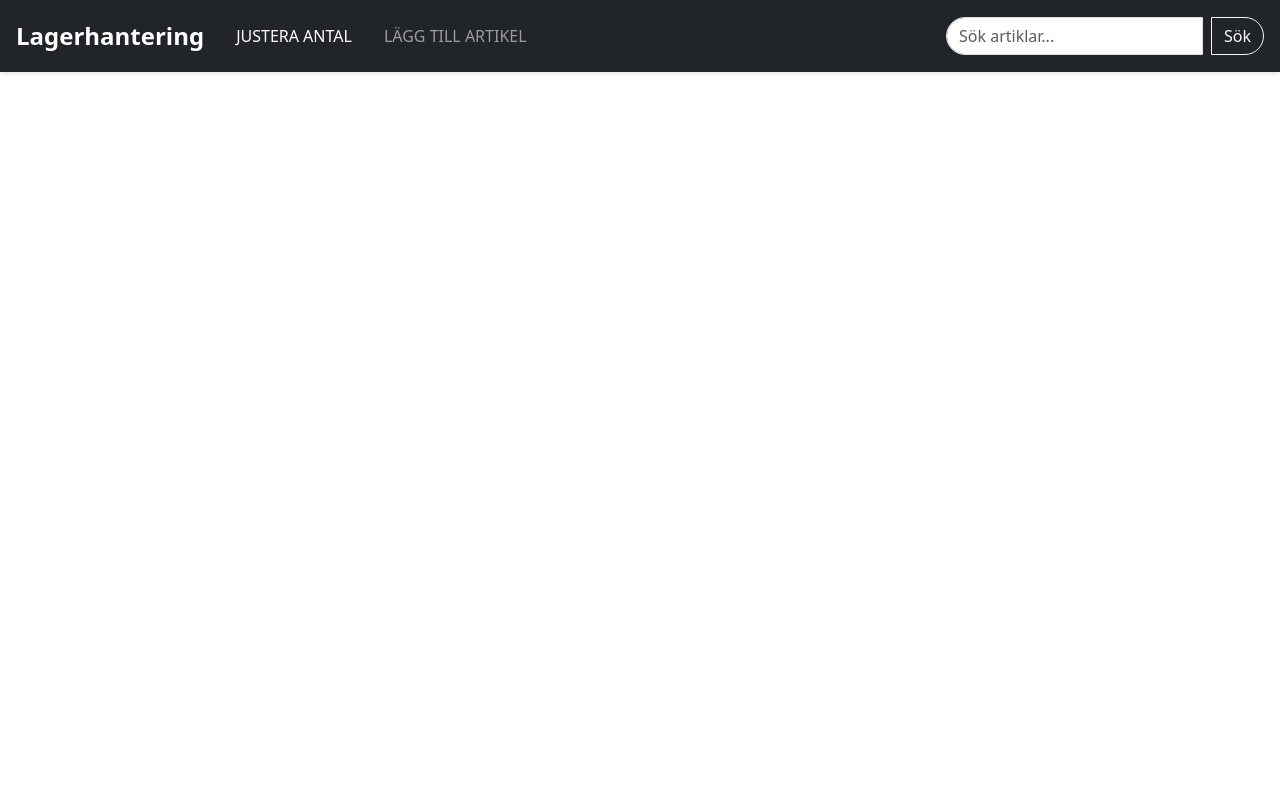
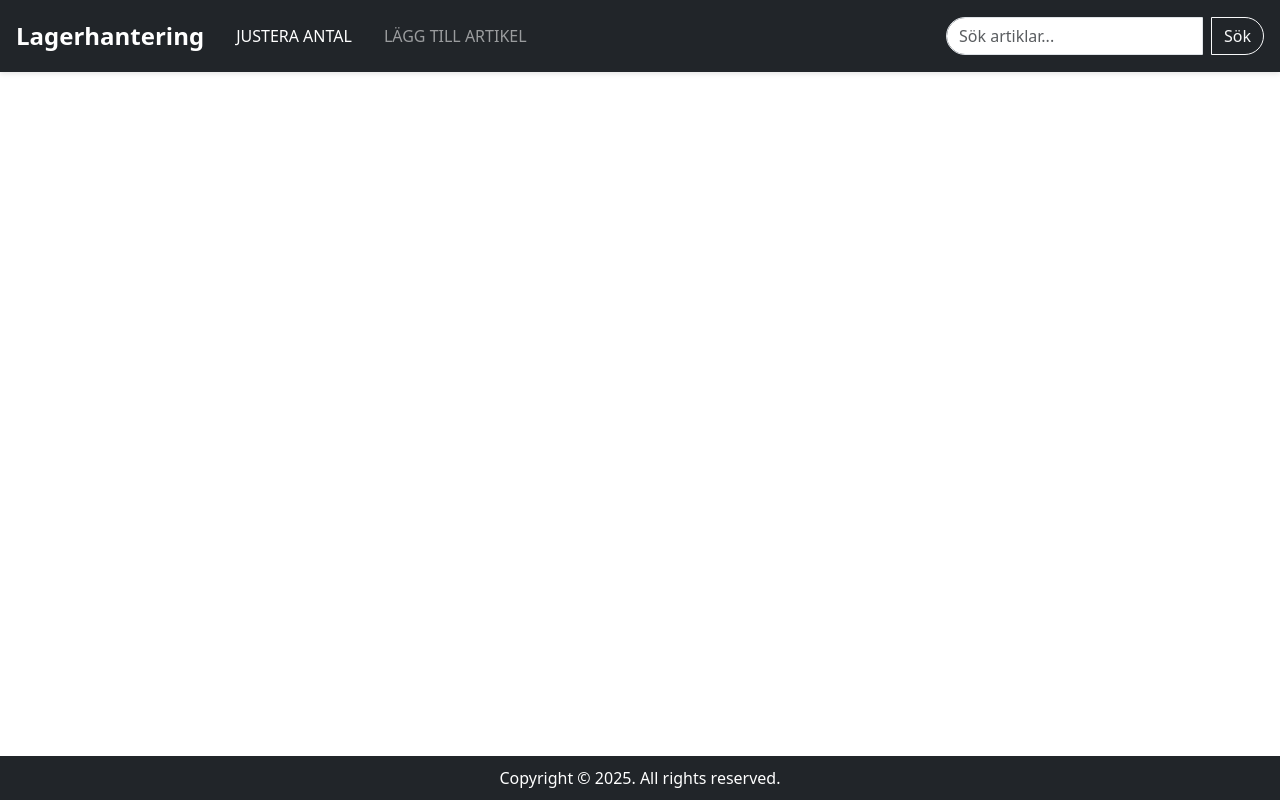
Before and after one commit to ByHatice/inventory-management, a Vue app in the folder frontend/: page / in a window 1280 px wide. Built offline with nearby package versions, Linux system fonts and the light colour scheme.

Commit message:
feat: add dynamic footer showing current date

```diff
--- /dev/null
+++ b/frontend/src/assets/footer.css
@@ -0,0 +1,35 @@
+.footer {
+    background-color: #212529; /* Samma som Bootstrap bg-dark */
+    color: #fff;
+    padding: 6px 0;
+    position: fixed;
+    bottom: 0;
+    left: 0;
+    width: 100%;
+    z-index: 1000;
+}
+
+.footer p {
+    margin-bottom: 0;
+    font-size: 0.8rem;
+}
+
+@media (min-width: 401px) {
+    .footer {
+        padding: 8px 0;
+    }
+
+    .footer p {
+        font-size: 0.9rem;
+    }
+}
+
+@media (min-width: 577px) {
+    .footer {
+        padding: 10px 0;
+    }
+
+    .footer p {
+        font-size: 1rem;
+    }
+}
--- /dev/null
+++ b/frontend/src/components/Footer.vue
@@ -0,0 +1,18 @@
+<template>
+  <footer class="footer text-center mt-auto" >
+    <div class="container">
+      <p>Copyright &copy; {{ currentYear }}. All rights reserved.</p>
+    </div>
+  </footer>
+</template>
+
+<script>
+export default {
+  name: 'Footer',
+  computed: {
+    currentYear() {
+      return new Date().getFullYear()
+    }
+  }
+}
+</script>
--- a/frontend/src/components/NavBar.vue
+++ b/frontend/src/components/NavBar.vue
@@ -1,26 +1,4 @@
-<script>
-export default {
-  name: 'NavBar',
-  data() {
-    return {
-      searchTerm: '',
-      navbarOpen: false
-    }
-  },
-  methods: {
-    handleSearch() {
-      this.$root.$emit('navbar-search', this.searchTerm)
-    },
-    toggleNavbar() {
-      this.navbarOpen = !this.navbarOpen
-    }
-  }
-}
-</script>
-
-
 <template>
-  <!-- Navbar -->
   <nav class="navbar navbar-expand-lg navbar-dark bg-dark px-2">
     <router-link to="/itmes" class="navbar-brand">
       <span class="ms-2">Lagerhantering</span>
@@ -62,5 +40,24 @@ export default {
       </form>
     </div>
   </nav>
-  <!-- End Navbar -->
 </template>
+
+<script>
+export default {
+  name: 'NavBar',
+  data() {
+    return {
+      searchTerm: '',
+      navbarOpen: false
+    }
+  },
+  methods: {
+    handleSearch() {
+      this.$root.$emit('navbar-search', this.searchTerm)
+    },
+    toggleNavbar() {
+      this.navbarOpen = !this.navbarOpen
+    }
+  }
+}
+</script>
--- a/frontend/src/main.js
+++ b/frontend/src/main.js
@@ -2,7 +2,6 @@ import { createApp } from 'vue'
 import App from './App.vue'
 import router from './router'
 import './assets/navbar.css'
-
-const app = createApp(App)
+import './assets/footer.css'
 
 createApp(App).use(router).mount('#app')
--- a/frontend/src/views/Home.vue
+++ b/frontend/src/views/Home.vue
@@ -1,17 +1,19 @@
-
 <template>
   <div class="home">
     <NavBar />
+    <Footer />
   </div>
 </template>
 
 <script>
 import NavBar from '../components/NavBar.vue'
+import Footer from "../components/Footer.vue";
 
 export default {
   name: 'Home',
   components: {
-    NavBar
+    NavBar,
+    Footer
   }
 }
 </script>
```
